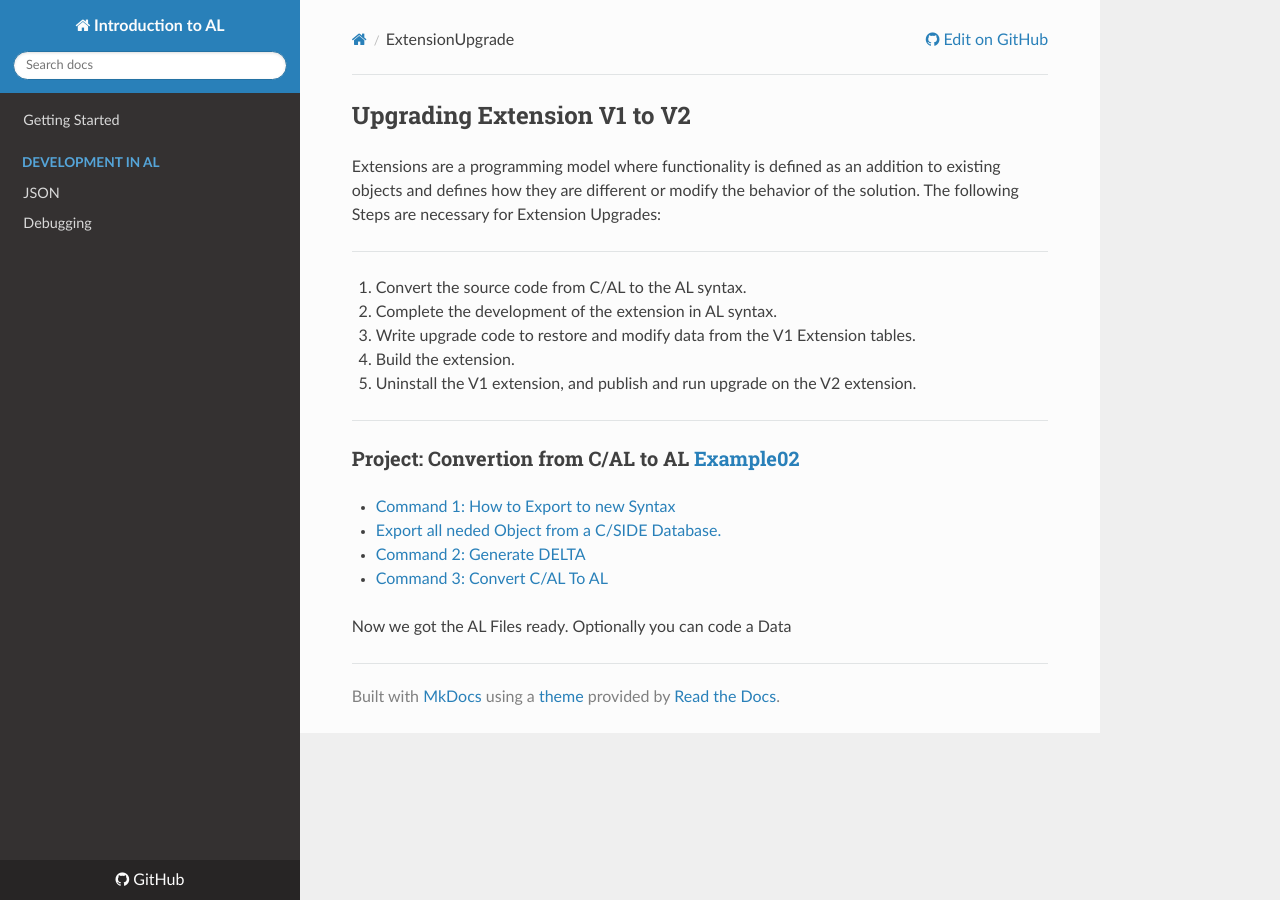
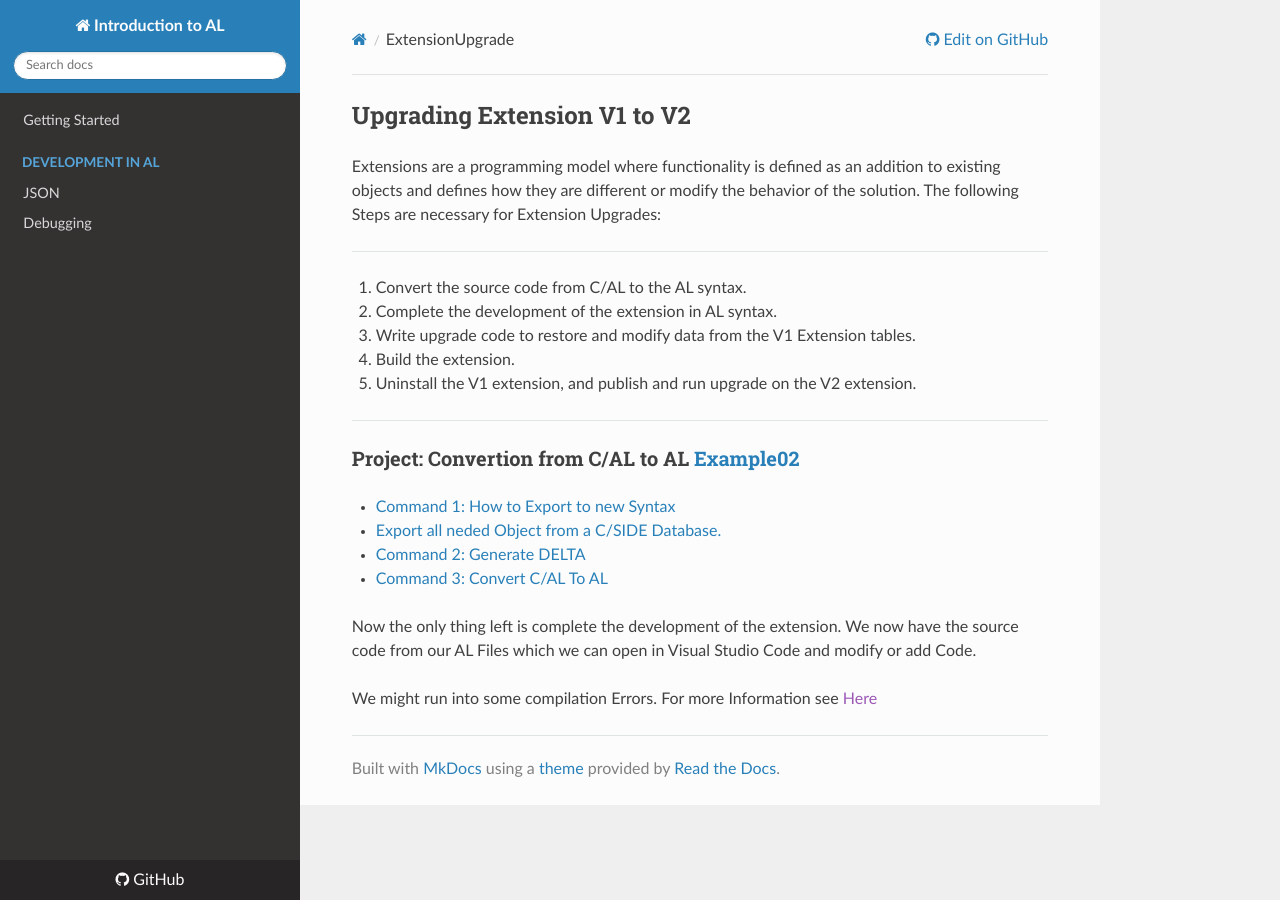
Before and after one commit to EDGZTNSR/IntroductionToAL, an MkDocs documentation site: the page built from docs/ExtensionUpgrade.md, in a window 1280 px wide. Built offline with MkDocs 1.6.1, drawn with Linux system fonts in a browser that asks for light colours; nearby versions of some CDN libraries.

Commit message:
Update ExtensionUpgrade.md

```diff
--- a/docs/ExtensionUpgrade.md
+++ b/docs/ExtensionUpgrade.md
@@ -19,4 +19,8 @@ The following Steps are necessary for Extension Upgrades:
 * [Command 2: Generate DELTA](https://github.com/EDGZTNSR/IntroductionToAL/blob/master/Examples/Example02/PowershellCommands.md)
 * [Command 3: Convert C/AL To AL](https://github.com/EDGZTNSR/IntroductionToAL/blob/master/Examples/Example02/PowershellCommands.md)
 
-Now we got the AL Files ready. Optionally you can code a Data
+
+Now the only thing left is complete the development of the extension.
+We now have the source code from our AL Files which we can open in Visual Studio Code and modify or add Code.
+
+We might run into some compilation Errors. For more Information see [Here]()
```
